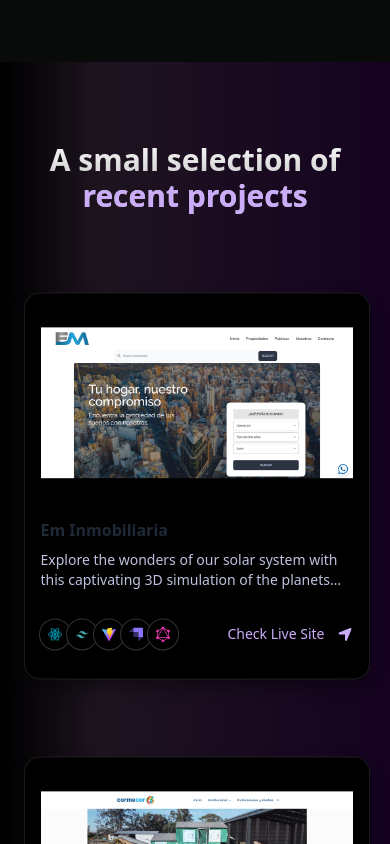
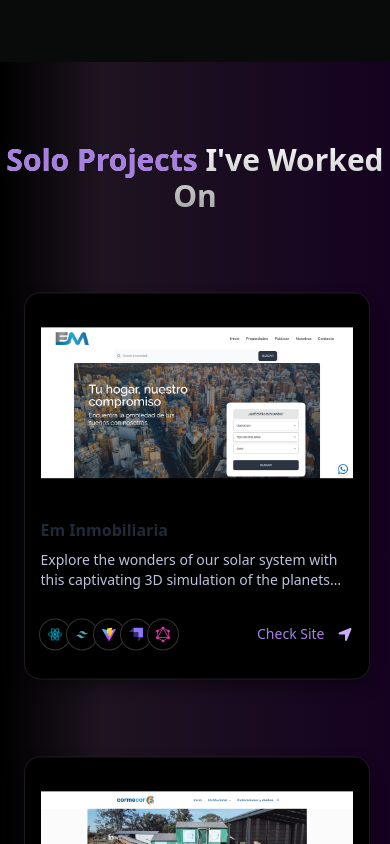
Before and after one commit to tomitose/portfolio-tomas, a React (Vite) app: page / in a window 390 px wide. Shown: the part 3760-4604 px from the top of the page. Built offline with nearby package versions, Linux system fonts and the light colour scheme.

Commit message:
Modifications in Projects Skills

```diff
--- a/src/components/Footer.jsx
+++ b/src/components/Footer.jsx
@@ -10,8 +10,8 @@ const Footer = () => {
 
       <div className="flex flex-col items-center">
         <h1 className="heading lg:max-w-[45vw] text-3xl font-heading mb-12 font-bold text-center bg-clip-text text-transparent bg-gradient-to-b from-neutral-50 to-neutral-400 bg-opacity-50">
-          Let's Collaborate on Your{" "}
-          <span className="text-purple">Next Project </span>
+        Let's Connect on{" "}
+          <span className="text-purple">Future Opportunities </span>
         </h1>
         <p className="text-white-200 md:mt-10 my-5 text-center text-xl font-heading mb-12 font-bold  bg-clip-text text-transparent bg-gradient-to-b from-neutral-50 to-neutral-400 bg-opacity-50">
           If you have any questions or are looking for a passionate Front-End
--- a/src/components/Projects.jsx
+++ b/src/components/Projects.jsx
@@ -3,28 +3,37 @@ import { FaLocationArrow } from "react-icons/fa6";
 import { projects } from "../data/index";
 import { PinContainer } from "./ui/Pin";
 
-const RecentProjects = function() {
+const RecentProjects = function () {
+  // Filtrar los proyectos
+  const soloProjects = projects.slice(0, 3); // Primeros 3 proyectos que hiciste solo
+  const collaborativeProjects = projects.slice(3); // Resto de los proyectos
+
   return (
-    <div className="py-20" style={{
-      background: 'linear-gradient(90deg, rgba(0,0,0,1) 0%, rgba(30,20,32,1) 26%, rgba(21,2,32,1) 100%)'
-,
-    }}>
-      <h1 className="heading text-center text-3xl font-heading font-bold mb-8 text-center bg-clip-text text-transparent bg-gradient-to-b from-neutral-50 to-neutral-400 bg-opacity-50">
-        A small selection of{" "}
-        <span className="text-purple">recent projects</span>
+    <div
+      className="py-20"
+      style={{
+        background:
+          "linear-gradient(90deg, rgba(0,0,0,1) 0%, rgba(30,20,32,1) 26%, rgba(21,2,32,1) 100%)",
+      }}
+    >
+      {/* Sección de proyectos realizados solo */}
+      <h1 className="heading text-3xl font-heading font-bold mb-8 text-center bg-clip-text text-transparent bg-gradient-to-b from-neutral-50 to-neutral-400 bg-opacity-50">
+        <span className="text-purple">Solo Projects</span> I've Worked On
       </h1>
+
       <div className="flex flex-wrap items-center justify-center p-4 gap-16 mt-10">
-        {projects.map((item) => {
-          return (
+        {soloProjects.map((item) => (
           <div
             className="lg:min-h-[32.5rem] h-[25rem] flex items-center justify-center sm:w-96 w-[80vw]"
             key={item.id}
           >
-              <PinContainer
-                title={item.title}
+            <PinContainer title={item.title} href={item.link}>
+              <a
                 href={item.link}
+                target="_blank"
+                rel="noopener noreferrer"
+                className="block"
               >
-                <a href={item.link} target="_blank" rel="noopener noreferrer" className="block">
                 <div className="relative flex items-center justify-center sm:w-96 w-[80vw] overflow-hidden h-[20vh] lg:h-[30vh] mb-10">
                   <img
                     src={item.img}
@@ -64,7 +73,7 @@ const RecentProjects = function() {
 
                   <div className="flex justify-center items-center">
                     <p className="flex lg:text-xl md:text-xs text-sm text-purple">
-                        Check Live Site
+                      Check Site
                     </p>
                     <FaLocationArrow className="ms-3" color="#CBACF9" />
                   </div>
@@ -72,8 +81,75 @@ const RecentProjects = function() {
               </a>
             </PinContainer>
           </div>
-          );
-        })}
+        ))}
+      </div>
+
+      {/* Sección de proyectos colaborativos */}
+      <h1 className="heading text-3xl font-heading font-bold mb-8 text-center bg-clip-text text-transparent bg-gradient-to-b from-neutral-50 to-neutral-400 bg-opacity-50 mt-20">
+        <span className="text-purple">Collaborative Projects</span> I've Worked On
+      </h1>
+
+      <div className="flex flex-wrap items-center justify-center p-4 gap-16 mt-10">
+        {collaborativeProjects.map((item) => (
+          <div
+            className="lg:min-h-[32.5rem] h-[25rem] flex items-center justify-center sm:w-96 w-[80vw]"
+            key={item.id}
+          >
+            <PinContainer title={item.title} href={item.link}>
+              <a
+                href={item.link}
+                target="_blank"
+                rel="noopener noreferrer"
+                className="block"
+              >
+                <div className="relative flex items-center justify-center sm:w-96 w-[80vw] overflow-hidden h-[20vh] lg:h-[30vh] mb-10">
+                  <img
+                    src={item.img}
+                    alt="cover"
+                    className="z-10 absolute bottom-0"
+                  />
+                </div>
+
+                <h1 className="font-bold lg:text-2xl md:text-xl text-base line-clamp-1">
+                  {item.title}
+                </h1>
+
+                <p
+                  className="lg:text-xl lg:font-normal font-light text-sm line-clamp-2"
+                  style={{
+                    color: "#BEC1DD",
+                    margin: "1vh 0",
+                  }}
+                >
+                  {item.des}
+                </p>
+
+                <div className="flex items-center justify-between mt-7 mb-3">
+                  <div className="flex items-center">
+                    {item.iconLists.map((icon, index) => (
+                      <div
+                        key={index}
+                        className="border border-white/[.2] rounded-full bg-black lg:w-10 lg:h-10 w-8 h-8 flex justify-center items-center"
+                        style={{
+                          transform: `translateX(-${5 * index + 2}px)`,
+                        }}
+                      >
+                        <img src={icon} alt="icon" className="p-2" />
+                      </div>
+                    ))}
+                  </div>
+
+                  <div className="flex justify-center items-center">
+                    <p className="flex lg:text-xl md:text-xs text-sm text-purple">
+                      Check Site
+                    </p>
+                    <FaLocationArrow className="ms-3" color="#CBACF9" />
+                  </div>
+                </div>
+              </a>
+            </PinContainer>
+          </div>
+        ))}
       </div>
     </div>
   );
--- a/src/components/Skills.jsx
+++ b/src/components/Skills.jsx
@@ -16,7 +16,7 @@ const SkillItem = ({ name }) => (
 );
 
 const SkillCategory = ({ title, skills, icon }) => (
-  <div className="bg-white p-6 rounded-lg shadow-md rounded-2xl	opacity-80" style={{
+  <div className="bg-white p-6 rounded-lg shadow-md	opacity-80" style={{
     background: 'linear-gradient(85deg, rgb(26 6 61) 0%, rgb(20 10 59) 13%, rgb(12 8 53) 51%, rgb(22 3 33) 100%)'
 ,
   }}>
--- a/src/components/UIDesigns.jsx
+++ b/src/components/UIDesigns.jsx
@@ -2,34 +2,39 @@ import React from 'react';
 import { ExternalLink } from 'lucide-react';
 
 const DesignCard = ({ title, description, imageUrl, figmaUrl }) => (
-  <div className="bg-white rounded-lg shadow-md overflow-hidden">
+  <div className="bg-black shadow-md overflow-hidden rounded-xl border border-gray-900 flex flex-col justify-between">
     <img src={imageUrl} alt={title} className="w-full h-48 object-cover" />
-    <div className="p-6">
+    <div className="p-6 flex flex-col flex-grow"> {/* Flex column + grow */}
       <h3 className="text-xl font-bold mb-2">{title}</h3>
-      <p className="text-gray-600 mb-4">{description}</p>
-      <a href={figmaUrl} target="_blank" rel="noopener noreferrer" className="btn btn-sm btn-primary">
-        <ExternalLink size={16} className="mr-2" /> View in Figma
+      <p className="text-gray-600 mb-4 flex-grow">{description}</p> {/* Descripción con flex-grow */}
+      <a href={figmaUrl} target="_blank" rel="noopener noreferrer" className="btn btn-outline btn-light text-zinc-400 hover:text-purple">
+        View Project <ExternalLink size={16} className="mr-2" />
       </a>
     </div>
   </div>
 );
 
 const UIDesigns = () => {
-  // Aquí puedes agregar el contenido que necesites para el componente UIDesigns
   const designs = [
     {
-      title: "Design Project 1",
-      description: "A brief description of Design Project 1.",
+      title: "Cuos Re-branding Project",
+      description: "A Re-branding Project for the company CUOS SA that i made for the course of Illustrator in Coderhouse",
       imageUrl: "/cuos-illus.png",
       figmaUrl: "https://www.behance.net/gallery/204110637/Manual-de-identidad-CUOS",
     },
     {
-      title: "Design Project 2",
-      description: "A brief description of Design Project 2.",
-      imageUrl: "https://example.com/image2.jpg",
-      figmaUrl: "https://www.figma.com/file/2",
+      title: "Divishare Prototype Views",
+      description: "Divishare is a cost-sharing application developed as part of an independent project with Wishmakers. These are the prototype views created to visualize the app's core functionalities.",
+      imageUrl: "/divishare-prototype.png",
+      figmaUrl: "https://www.figma.com/design/hLQZXFW1UEvYGsC0vW5AEc/Divishare?node-id=0-1&m=dev&t=OCKFTZ6gTtE4JLIR-1"
     },
-    // Agrega más proyectos según sea necesario
+    {
+      title: "Scorza Prototype Views",
+      description: "Scorza is an application we developed with Cuos to manage their product inventory. These prototype views were designed and approved by the company for development.",
+      imageUrl: "/scorza-prototype.png",
+      figmaUrl: "https://www.figma.com/design/zMVCicMsv4zNnt9TvMql53/Scorza?node-id=0-1&m=dev&t=yRqw89PRuwc3eMTC-1"
+    }
+
   ];
 
   return (
@@ -37,8 +42,8 @@ const UIDesigns = () => {
       background: 'linear-gradient(90deg, rgba(0,0,0,1) 0%, rgba(30,20,32,1) 26%, rgba(21,2,32,1) 100%)'
 ,
     }}>
-      <div className="container mx-auto px-6">
-        <h2 className="text-3xl font-heading font-bold mb-12 font-bold mb-8 text-center bg-clip-text text-transparent bg-gradient-to-b from-neutral-50 to-neutral-400 bg-opacity-50">UI Designs</h2>
+      <div className="container mx-auto px-6 ">
+        <h2 className="text-3xl font-heading font-bold mb-12 text-center bg-clip-text text-transparent bg-gradient-to-b from-neutral-50 to-neutral-400 bg-opacity-50">Some of my <span className='text-purple'> UI Design Projects</span></h2>
         <div className="grid grid-cols-1 md:grid-cols-2 lg:grid-cols-3 gap-8">
           {designs.map((design, index) => (
             <DesignCard key={index} {...design} />
--- a/tailwind.config.js
+++ b/tailwind.config.js
@@ -24,7 +24,7 @@ const tailwindConfig = {
         blue: {
           "100": "#E4ECFF",
         },
-        purple: "#CBACF9",
+        purple: "#a77fe2",
         border: "hsl(var(--border))",
         input: "hsl(var(--input))",
         ring: "hsl(var(--ring))",
```
Also changed, not shown: public/divishare-prototype.png (added), public/scorza-prototype.png (added), src/components/Navbar.jsx (deleted). Lines whose indentation alone changed are shown as unchanged.
